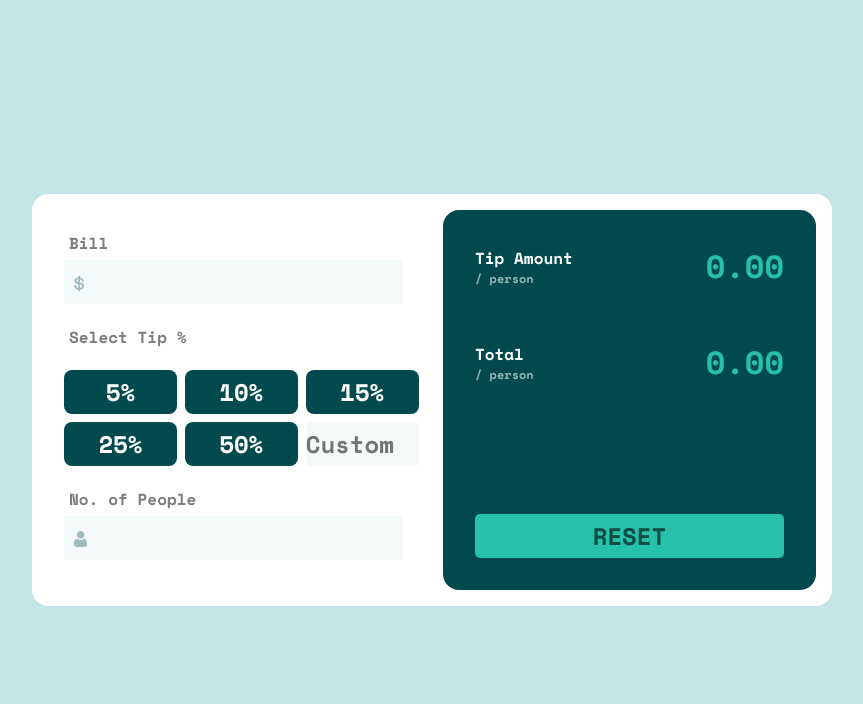
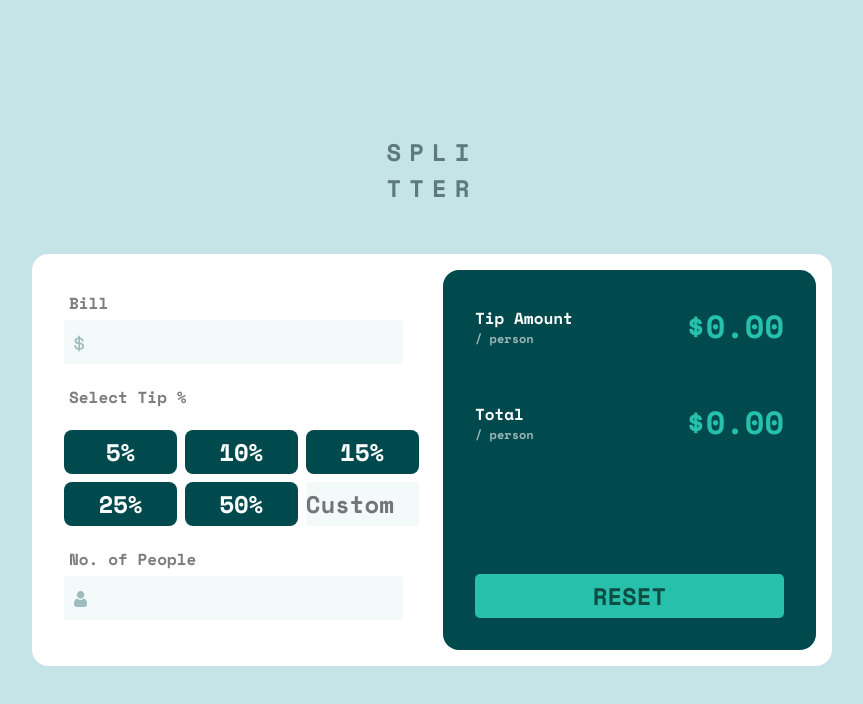
Before and after one commit to VectorJamo/Javascript-Apps, a plain HTML site: page tip-calculator-app-main/index.html in a window 1280 px wide. Both pictures are taken after a click on the button "RESET". Shown: the whole page, without its empty margins (208-1071 px from the left). Drawn offline with nearby package versions, Linux system fonts and the light colour scheme.

Commit message:
Final changes to Tip Calculator

```diff
--- a/tip-calculator-app-main/index.html
+++ b/tip-calculator-app-main/index.html
@@ -12,6 +12,10 @@
   <link rel="stylesheet" href="style.css">
 </head>
 <body>
+  <div class="header">
+    <h1>SPLI</h1>
+    <h1>TTER</h1>
+  </div>
     <div class="content">
       <div class="left">
         <div class="bill-enter">
--- a/tip-calculator-app-main/script.js
+++ b/tip-calculator-app-main/script.js
@@ -43,8 +43,8 @@ function calculateTip(){
     const total_bill_with_tip = ((parseFloat(bill_amount) + tip_amount)).toFixed(2)
     const bill_value = ((total_bill_with_tip / parseFloat(no_of_people))).toFixed(2)
 
-    tip_per_person.innerHTML = tip_value
-    total_per_person.innerHTML = bill_value
+    tip_per_person.innerHTML = `$${tip_value}`
+    total_per_person.innerHTML = `$${bill_value}`
 }
 
 function handleBillAmount(element) {
@@ -105,6 +105,6 @@ function handleReset() {
 
     custom_tip.value = ''
     no_of_people_element.value = ''
-    tip_per_person.innerHTML = '0.00'
-    total_per_person.innerHTML = '0.00'
+    tip_per_person.innerHTML = '$0.00'
+    total_per_person.innerHTML = '$0.00'
 }
--- a/tip-calculator-app-main/style.css
+++ b/tip-calculator-app-main/style.css
@@ -31,8 +31,10 @@ body {
     background: var(--color-light-grayish-cyan);
 
     display: flex;
+    flex-direction: column;
     justify-content: center;
     align-items: center;
+    gap: 3rem;
 }
 input[type="text"]{
     background: var(--color-very-light-grayish-cyan);
@@ -55,6 +57,11 @@ label {
 button {
     font-size: var(--form-font-size);
     padding: 0.25rem;
+}
+.header {
+    color: var(--color-dark-grayish-cyan);
+    letter-spacing: 0.5rem;
+    font-size: 0.75rem;
 }
 .content{
     width: var(--content-width);
```
